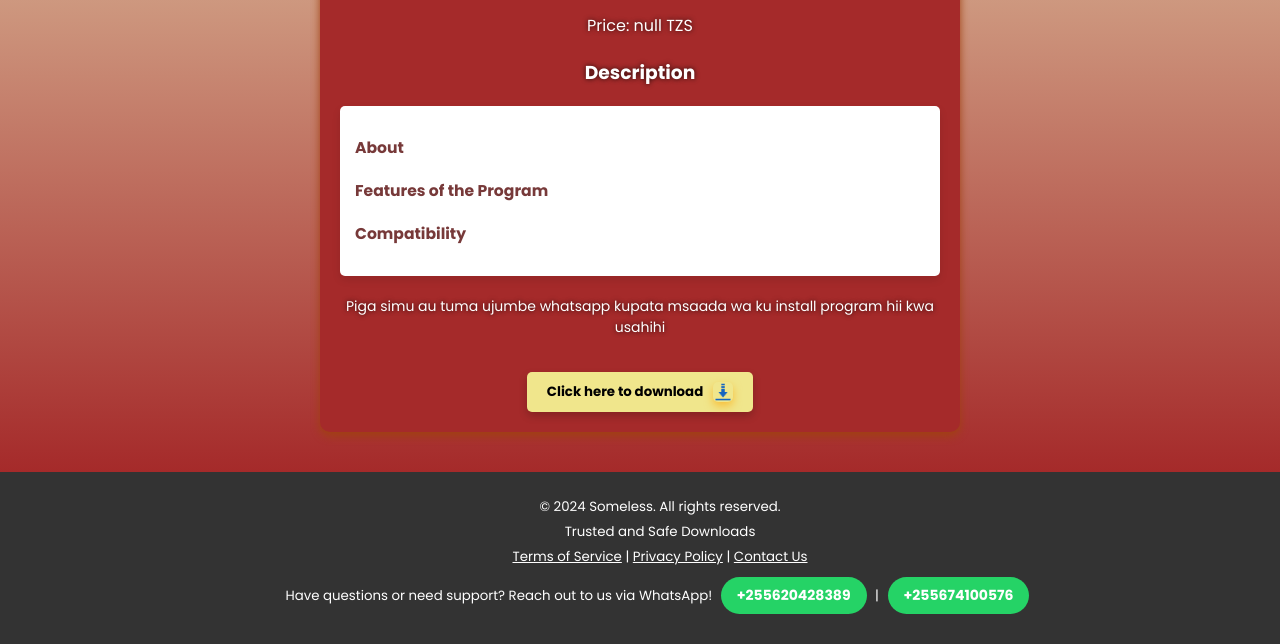
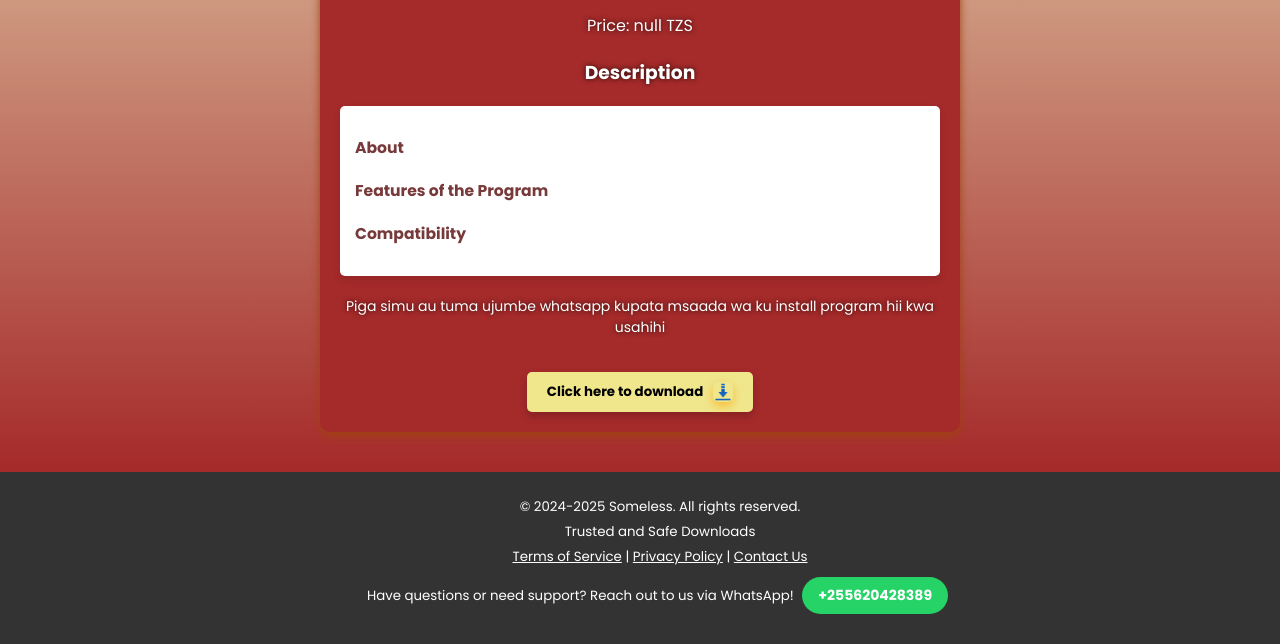
Before and after one commit to boyoftime/someless, a plain HTML site: page download.html in a window 1280 px wide. Shown: the part 314-958 px from the top of the page. Drawn offline with Linux system fonts and the light colour scheme.

Commit message:
Update download.html

```diff
--- a/download.html
+++ b/download.html
@@ -54,7 +54,7 @@
 
 
     <footer>
-        <p>&copy; 2024 Someless. All rights reserved.</p>
+        <p>&copy; 2024-2025 Someless. All rights reserved.</p>
         <p>Trusted and Safe Downloads</p>
         <p>
             <a href="terms-and-privacy.html#terms">Terms of Service</a> |
@@ -63,8 +63,7 @@
         </p>
         <p>
             Have questions or need support? Reach out to us via WhatsApp!
-            <a href="https://wa.me/255620428389?text=Hello%20Someless%20I%20need%20your%20help%20from%20your%20website" target="_blank" class="whatsapp-button">+255620428389</a> |
-            <a href="https://wa.me/255674100576?text=Hello%20Someless%20I%20need%20your%20help%20from%20your%20website" target="_blank" class="whatsapp-button">+255674100576</a>
+            <a href="https://wa.me/255620428389?text=Hello%20Someless%20I%20need%20your%20help%20from%20your%20website" target="_blank" class="whatsapp-button">+255620428389</a>
         </p>
     </footer>
 </body>
```
